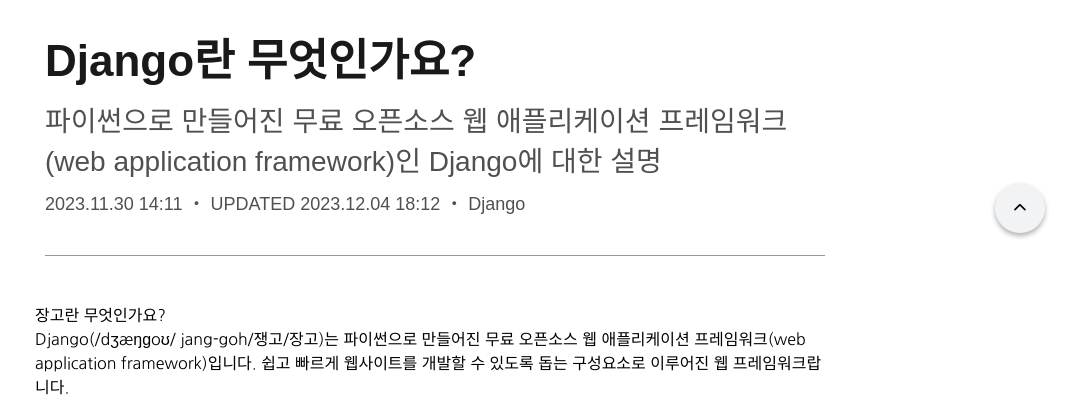
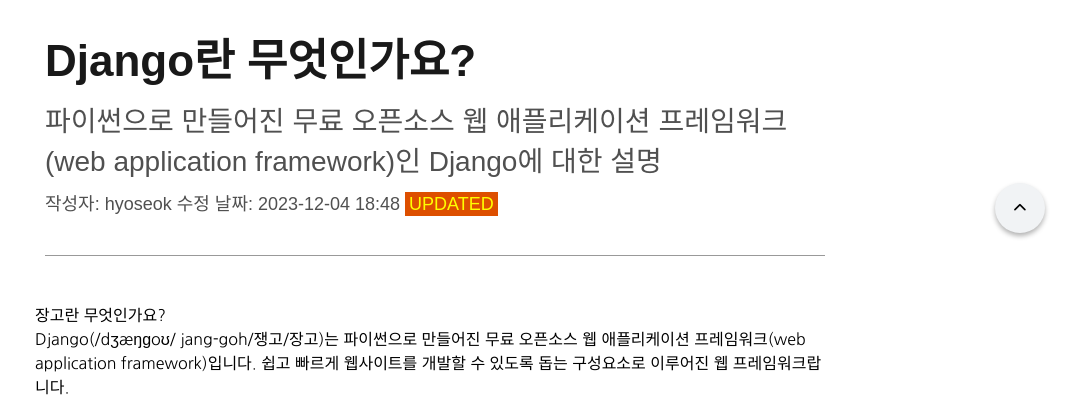
Before and after one commit to elominatedCloud/final_blog, a Django app: page /posts/1/ in a window 1280 px wide. Shown: the part 537-952 px from the top of the page, without its empty margins (205-1280 px from the left). Run offline with Django 3.2, Linux system fonts and the light colour scheme; data comes from the database, SQL or seed files in the repository; both versions use the stored data as it was after the commit; some libraries are stand-ins or nearby versions; some web fonts are replaced.

Commit message:
작성자 및 updated New 표현

```diff
--- a/config/templates/mypage/detail.html
+++ b/config/templates/mypage/detail.html
@@ -3,7 +3,7 @@
 {% block detail %}
 
 <!-- static 폴더내에 존재하는 detail.css 파일 사용 -->
-  <link rel="stylesheet" href="{% static 'css/detail.css' %}"/>
+<link rel="stylesheet" href="{% static 'css/detail.css' %}" />
 
 <!-- 게시글 상세 내용 -->
 <div class="content">
@@ -12,7 +12,7 @@
     <!-- 썸네일 -->
     <div class="thumbnail">
       {% if post.thumbnail %}
-          <img src="{{post.thumbnail.url}}"/>
+      <img src="{{post.thumbnail.url}}" />
       {% endif %}
     </div>
     <!-- 게시글 제목 -->
@@ -21,11 +21,15 @@
     <div class="description">{{post.p_desc}}</div>
     <!-- 게시글 게시 및 수정 날짜 -->
     <div class="date">
-        {{post.p_created | date:'Y.m.d H:m'}}
-        ・ UPDATED
-        {{post.p_updated|date:'Y.m.d H:m'}}
-        ・
-        {{post.category_title}}
+      작성자: {{ post.author.username }}
+      <!-- 수정 날짜 확인 및 표시 -->
+      {% if not post.p_updated %}
+      <!-- 게시 날짜 -->
+      게시 날짜: {{ post.p_created | date:"Y-m-d H:i" }}
+      {% else %}
+      수정 날짜: {{ post.p_updated | date:"Y-m-d H:i" }}
+      <span style="color: yellow; background-color: #dd4f00; padding: 2px 4px;">UPDATED</span>
+      {% endif %}
     </div>
     <!-- 게시글 내용 -->
     <div class="post-detail">
@@ -57,14 +61,14 @@
 
       <!-- 아이디 / 비밀번호 입력 -->
       <div class="input-info">
-          <input type="text" name="comment_id" placeholder="아이디" style="outline: none" required="required"/>
-          <input type="password" name="comment_pw" placeholder="비밀번호" style="outline: none" required="required"/>
+        <input type="text" name="comment_id" placeholder="아이디" style="outline: none" required="required" />
+        <input type="password" name="comment_pw" placeholder="비밀번호" style="outline: none" required="required" />
       </div>
 
       <!-- 댓글 내용 / 버튼 -->
       <div class="input-comment">
         <textarea name="comment" placeholder="댓글을 입력해주세요." style="outline: none" required="required"></textarea>
-          <button type="submit">댓글<br/>작성</button>
+        <button type="submit">댓글<br />작성</button>
       </div>
     </form>
 
--- a/mypage/models.py
+++ b/mypage/models.py
@@ -13,11 +13,12 @@ class Category(models.Model):
 
 class Post(models.Model):
     cate = models.ForeignKey(Category, on_delete=models.CASCADE, null=True)
+    author = models.ForeignKey(User, on_delete=models.CASCADE, null=True)
     p_title = models.CharField(max_length=50)
     p_desc = models.CharField(max_length=100)
     p_contents = models.TextField()
     p_created = models.DateTimeField(auto_now_add=True, null=True)
-    p_updated = models.DateTimeField(auto_now=True, null=True)
+    p_updated = models.DateTimeField(default=None, null=True)
     thumbnail = models.ImageField(upload_to="post", blank=True)
 
     def __str__(self):
@@ -25,6 +26,7 @@ class Post(models.Model):
 
 class Comments(models.Model):
     p = models.ForeignKey(Post, on_delete=models.CASCADE, null=True)
+    author = models.ForeignKey(User, on_delete=models.CASCADE, null=True)
     c_user_id = models.CharField(max_length=20)
     c_user_pw = models.CharField(max_length=20)
     c_contents = models.TextField()
--- a/mypage/views.py
+++ b/mypage/views.py
@@ -17,13 +17,15 @@ def main(request):
     # posts에 comments_count 변수명으로 comment의 개수 정보 추가 + 역순으로 출력시켜 최신순으로 보이도록 함
     # category_title에 외래키 정보인 category 테이블의 cate_name 정보를 category_title에 입력시켜 줌
     posts = Post.objects.annotate(comments_count=Count('comments'), category_title=F('cate__cate_name')).order_by('-id')
+    # 현재 시간 반환
+    current_time = timezone.now()
 
     # 전체 포스트의 개수를 세기 위한 all_post 변수
     all_post = 0
     for category in categorys:
         all_post += category.post_count
 
-    context = {'categorys': categorys, 'posts' : posts, 'all_post' : all_post}
+    context = {'categorys': categorys, 'posts' : posts, 'current_time': current_time, 'all_post' : all_post}
     return render(request, 'mypage/index.html', context)
 
 # category.html / 카테고리 선택 페이지
@@ -123,8 +125,8 @@ def post_write(request):
             p_desc = description,
             p_contents = content,
             p_created = timezone.now(),
-            p_updated = timezone.now(),
-            thumbnail = thumbnail
+            thumbnail = thumbnail,
+            author=request.user  # 현재 로그인한 사용자를 작성자로 설정 # 추가된 부분
         )
         # redirect를 통해 게시글 작성을 완료하면 해당 post 상세페이지로 이동
         return redirect(f"/posts/{post.id}")
```
Also changed, not shown: config/templates/mypage/index.html (+24 -9 lines), db.sqlite3, media/post/new.png (added), mypage/migrations/0003_auto_20231204_1847.py (added), static/image/new.png (added), 1 other file. Lines whose indentation alone changed are shown as unchanged.
